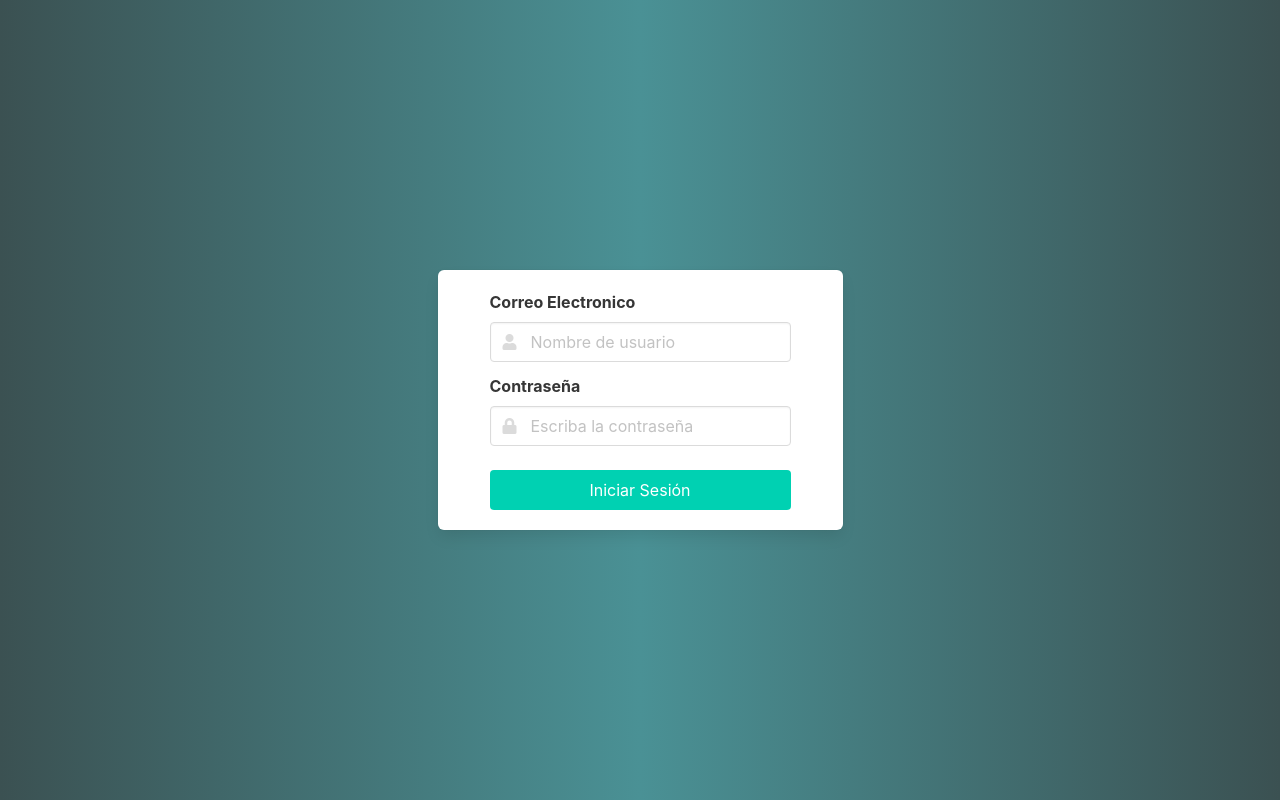
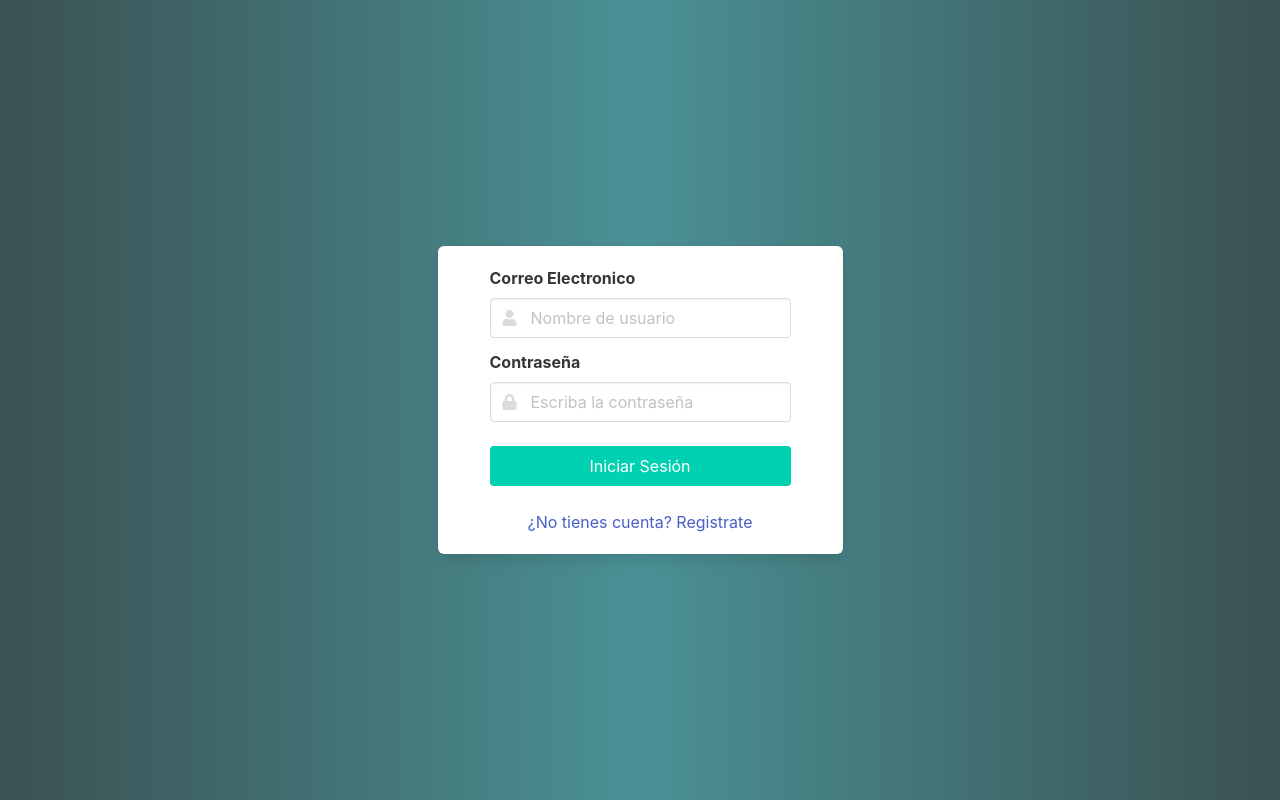
Before and after one commit to barrilocho/team-budget-web, a Next.js app: page /login in a window 1280 px wide. Built offline with nearby package versions, Linux system fonts and the light colour scheme; no server answers.

Commit message:
feat(login): add auth layout to login and complete ui

```diff
--- a/src/views/screens/login/LoginScreen.jsx
+++ b/src/views/screens/login/LoginScreen.jsx
@@ -1,9 +1,11 @@
 import { useDispatch } from 'react-redux';
+import Link from 'next/link';
 import Button from '../../components/button/ButtonComponent';
 import LoginForm from './forms/LoginForm';
 import { Container, Row, Col } from '../../components/grid';
 import { startLoginEmailPassword } from '../../../application/actions/authActions';
-import Box from '../../components/box';
+import AuthLayout from '../../layouts/auth';
+import Hyperlink from '../../components/hyperlink';
 import styles from './styles/LoginScreen.module.scss';
 
 const LoginScreen = () => {
@@ -12,8 +14,7 @@ const LoginScreen = () => {
     dispatch(startLoginEmailPassword(values.username, values.password));
   };
   return (
-    <div className={styles.login}>
-      <Box className={styles.login__box}>
+    <AuthLayout>
       <Container isFluid>
         <Row>
           <Col>
@@ -25,9 +26,15 @@ const LoginScreen = () => {
             <Button formId="loginForm" text="Iniciar Sesión" type="submit" />
           </Col>
         </Row>
+        <Row>
+          <Col className={styles.login__hyperlink}>
+            <Link href="/signup">
+              <Hyperlink text="¿No tienes cuenta? Registrate" passHref />
+            </Link>
+          </Col>
+        </Row>
       </Container>
-      </Box>
-    </div>
+    </AuthLayout>
   );
 };
 
--- a/src/views/screens/login/styles/LoginScreen.module.scss
+++ b/src/views/screens/login/styles/LoginScreen.module.scss
@@ -1,15 +1,7 @@
 @import './../../../../../styles/core';
 
-.login {
+.login__hyperlink {
   display: flex;
-  height: 100vh;
+  justify-content: center;
   align-items: center;
-  justify-content: center;
-  // width: 100;
-  background: rgb(59,81,82);
-  background: linear-gradient(90deg, rgba(59,81,82,1) 0%, rgba(74,145,149,1) 50%, rgba(59,81,82,1) 100%);
-
-  .login__box {
-    // background-color: #ffffffdd;
-  }
 }
```
Lines whose indentation alone changed are shown as unchanged.
